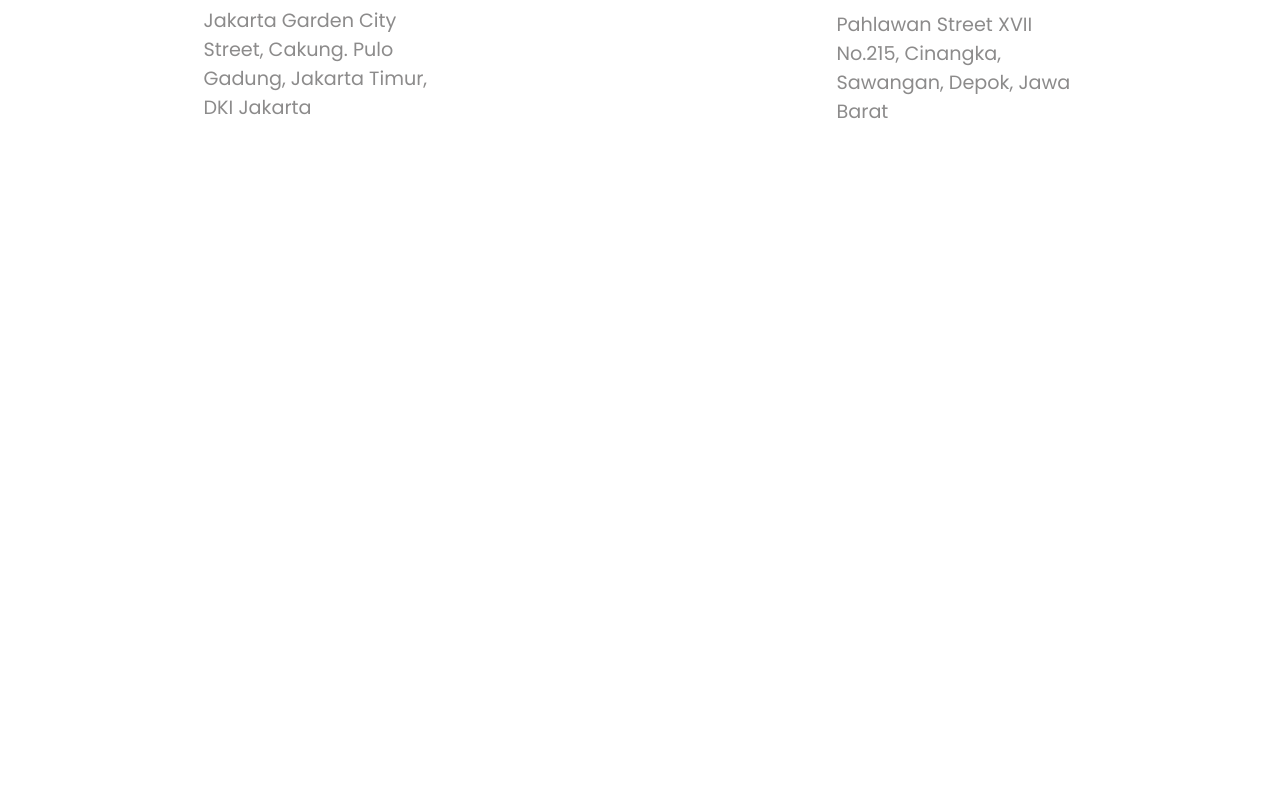
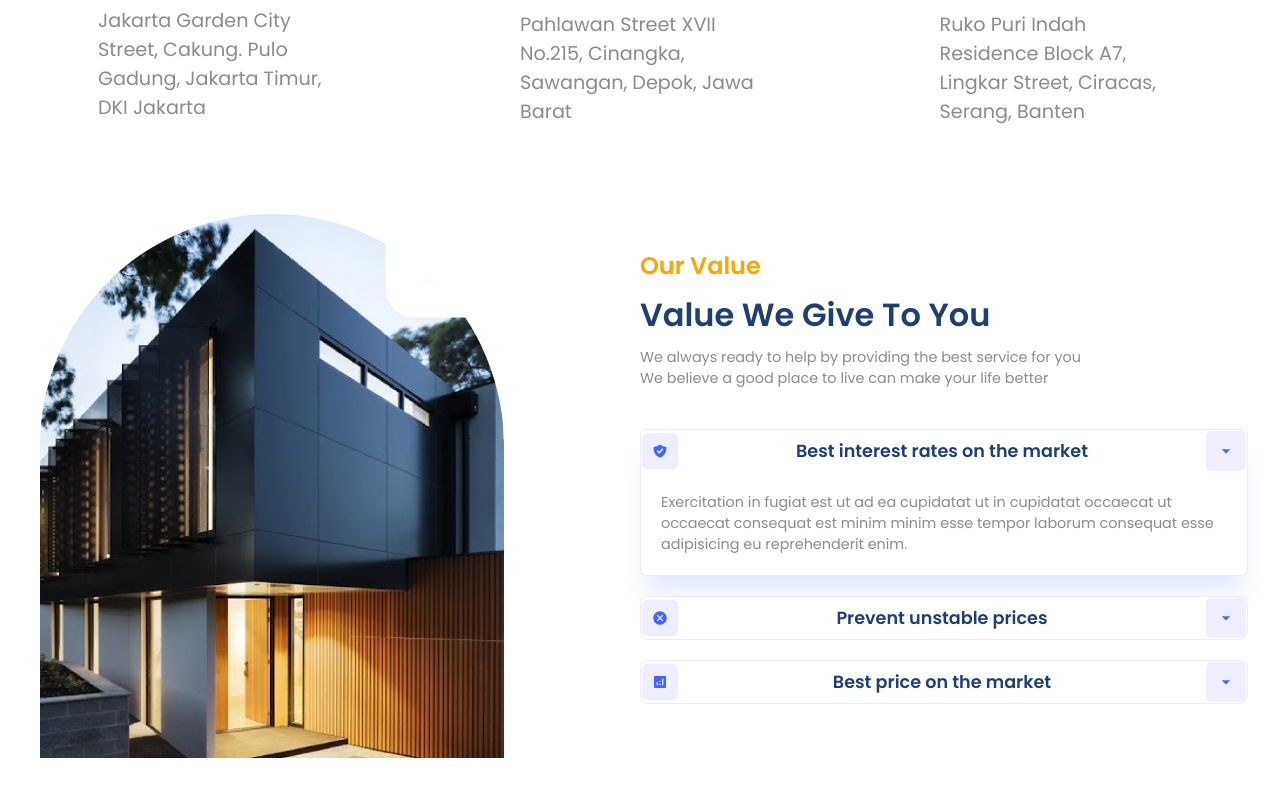
Before and after one commit to emadeveloper/real-state-web, a React (Vite) app: page / in a window 1280 px wide. Shown: the part 1324-2121 px from the top of the page. Before the commit the page ends 1498 px from the top, so only its background shows below. Built offline with nearby package versions, Linux system fonts and the light colour scheme; a web font is replaced by a local one.

Commit message:
adding value section

```diff
--- a/src/App.jsx
+++ b/src/App.jsx
@@ -3,6 +3,7 @@
 import Companies from './components/Companies/Companies';
 import './App.css';
 import Residencies from './components/Residencies/Residencies';
+import Value from './components/Value/Value';
 
 const App = () => {
   return (
@@ -14,6 +15,7 @@
       </div>
       <Companies />
       <Residencies />
+      <Value />
     </div>
   );
 }
--- /dev/null
+++ b/src/components/Value/Value.css
@@ -0,0 +1,51 @@
+.v-container .image-container{
+    border: 9px solid rgb (232 232 232 / 93%);
+}
+
+.v-container>div{
+    flex: 1;
+}
+
+.v-right{
+    gap: 0.5rem;
+}
+
+.accordion{
+    margin-top: 2rem;
+    border: none;
+}
+
+.accordionItem{
+    background: white;
+    border: 0.8px solid rgba(128, 128, 128, 0.143);
+    border-radius: 8px;
+    overflow: hidden;
+    margin-bottom: 20px;
+}
+
+.accordionItem.expanded{
+    box-shadow: var(--shadow);
+    border-radius: 6px;
+}
+
+.accordionButton {
+    background: white;
+    padding: 1px;
+    width: 100%;
+    justify-content: space-between;
+    cursor: pointer;
+}
+
+.icon {
+    padding: 10px;
+    background: #eeeeff;
+    border-radius: 5px;
+}
+
+.icon svg{
+    fill: var(--blue);
+}
+
+.accordionButton .primaryText {
+    font-size: 1.1rem;
+}
--- /dev/null
+++ b/src/components/Value/Value.jsx
@@ -0,0 +1,77 @@
+import React from "react";
+import {
+  Accordion,
+  AccordionItem,
+  AccordionItemHeading,
+  AccordionItemButton,
+  AccordionItemPanel,
+  AccordionItemState,
+} from "react-accessible-accordion";
+import { MdOutlineArrowDropDown } from "react-icons/md";
+import 'react-accessible-accordion/dist/fancy-example.css'
+import "./Value.css";
+import data from "../../utils/accordion";
+import { useState } from "react";
+
+const Value = () => {
+  return (
+    <section className="v-wrapper">
+      <div className="paddings innerWidth flexCenter v-container">
+        {/* left side */}
+        <div className="v-left">
+          <div className="image-container">
+            <img src="./value.png" alt="" />
+          </div>
+        </div>
+
+        {/* right side */}
+        <div className="flexColStart v-right">
+          <span className="orangeText">Our Value</span>
+          <span className="primaryText">Value We Give To You</span>
+          <span className="secondaryText">
+            We always ready to help by providing the best service for you
+            <br />
+            We believe a good place to live can make your life better
+          </span>
+
+          {/* accordion */}
+          <Accordion className="accordion" allowMultipleExpanded={false} preExpanded={[0]}>
+
+
+            {data.map((item, index) => {
+                    const [className, setClassName] = useState(null);
+                return (
+              <AccordionItem className={`accordionItem ${className}`} key={index} uuid={index}>
+                <AccordionItemHeading>
+                  <AccordionItemButton className="flexCenter accordionButton">
+
+
+                    <AccordionItemState>
+                        {({ expanded }) => (expanded
+                        ? setClassName("expanded")
+                        : setClassName("collapsed"))}
+                    </AccordionItemState>
+
+                    <div className="flexCenter icon">{item.icon}</div>
+                    <span className="primaryText">{item.heading}</span>
+                    <div className="flexCenter icon">
+                      <MdOutlineArrowDropDown size={20} />
+                    </div>
+                  </AccordionItemButton>
+                </AccordionItemHeading>
+
+                <AccordionItemPanel>
+                  <p className="secondaryText">
+                    {item.detail}
+                  </p>
+                </AccordionItemPanel>
+              </AccordionItem>
+                )})}
+          </Accordion>
+        </div>
+      </div>
+    </section>
+  );
+};
+
+export default Value;
--- a/src/utils/common.js
+++ b/src/utils/common.js
@@ -8,9 +8,8 @@
         600: {
             slidesPerView: 2
         },
-        slidesPerView: 3
-    },
-    1100: {
-        slidesPerView: 4
+        1100: {
+            slidesPerView: 3
+        }
     },
 }
```
